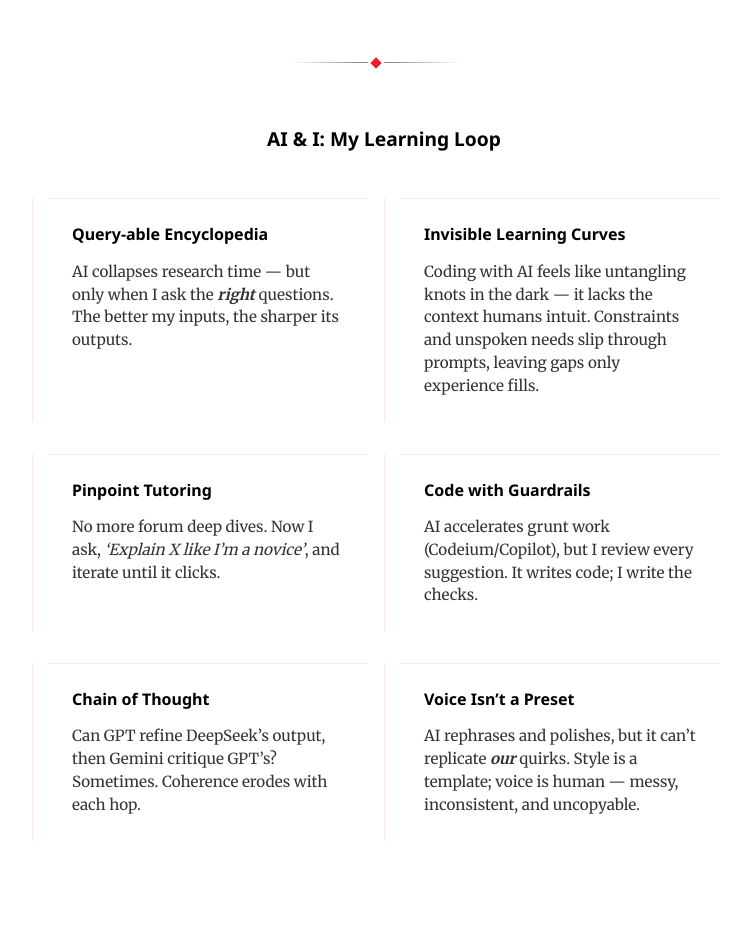
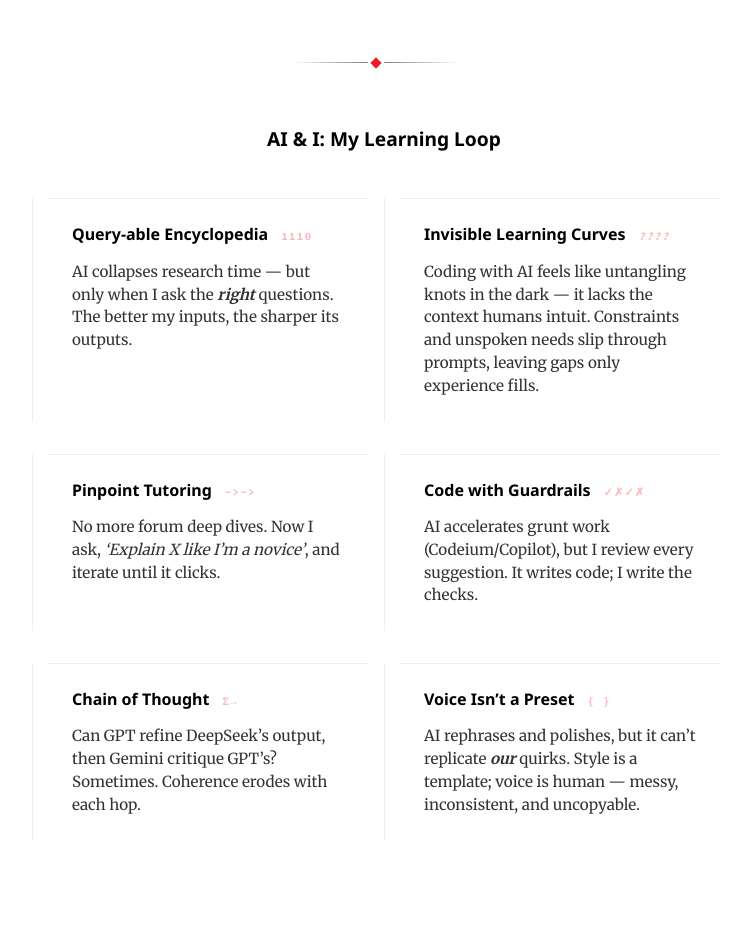
Before and after one commit to abhilashini/abhilashini.github.io, a Jekyll site: the page built from index.md, in a window 1280 px wide. Shown: the part 1750-2687 px from the top of the page, without its empty margins (264-1015 px from the left). Built offline with Jekyll 4.4.1, drawn with Linux system fonts in a browser that asks for light colours.

Commit message:
Apply pattern and style to h3 [AI]

```diff
--- a/_includes/ai.html
+++ b/_includes/ai.html
@@ -1,8 +1,8 @@
 <section class="ai-section">
     <div class="ai-grid">
         {% for point in site.data.ai %}
-            <div class="ai-point" data-pattern="{{ point.pattern }}" style="{{ point.pattern-style | default: '' }}">
-                <h3>{{ point.title }}</h3>
+            <div class="ai-point">
+                <h3 data-pattern="{{ point.pattern }}" style="{{ point.pattern-style | default: '' }}">{{ point.title }}</h3>
                 <p>{{ point.text | markdownify  }}</p>
             </div>
         {% endfor %}
```
